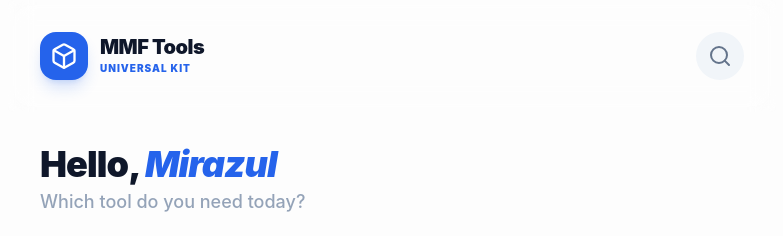
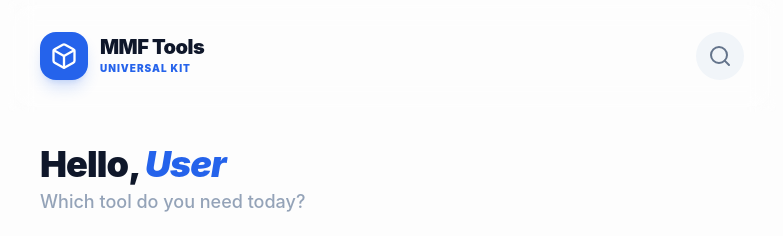
Before and after one commit to grisehaleyj77/Md-Mirazul-Fakir-Professional-Tool-s, a React (Vite) app: page / in a window 1280 px wide. Shown: the top 236 px of the page, without its empty margins (248-1031 px from the left). Built offline with nearby package versions, Linux system fonts and the light colour scheme.

Commit message:
feat: Update default user name
Changes the default user name in the `userStatus` state from 'Mirazul Fakir' to 'User'. This provides a more generic placeholder for new or unauthenticated users.

```diff
--- a/src/App.tsx
+++ b/src/App.tsx
@@ -160,7 +160,7 @@ export default function App() {
   };
 
   const [userStatus, setUserStatus] = useState({
-    name: 'Mirazul Fakir',
+    name: 'User',
     plan: 'Starter',
     requestsUsed: 12,
     isPro: false
```
